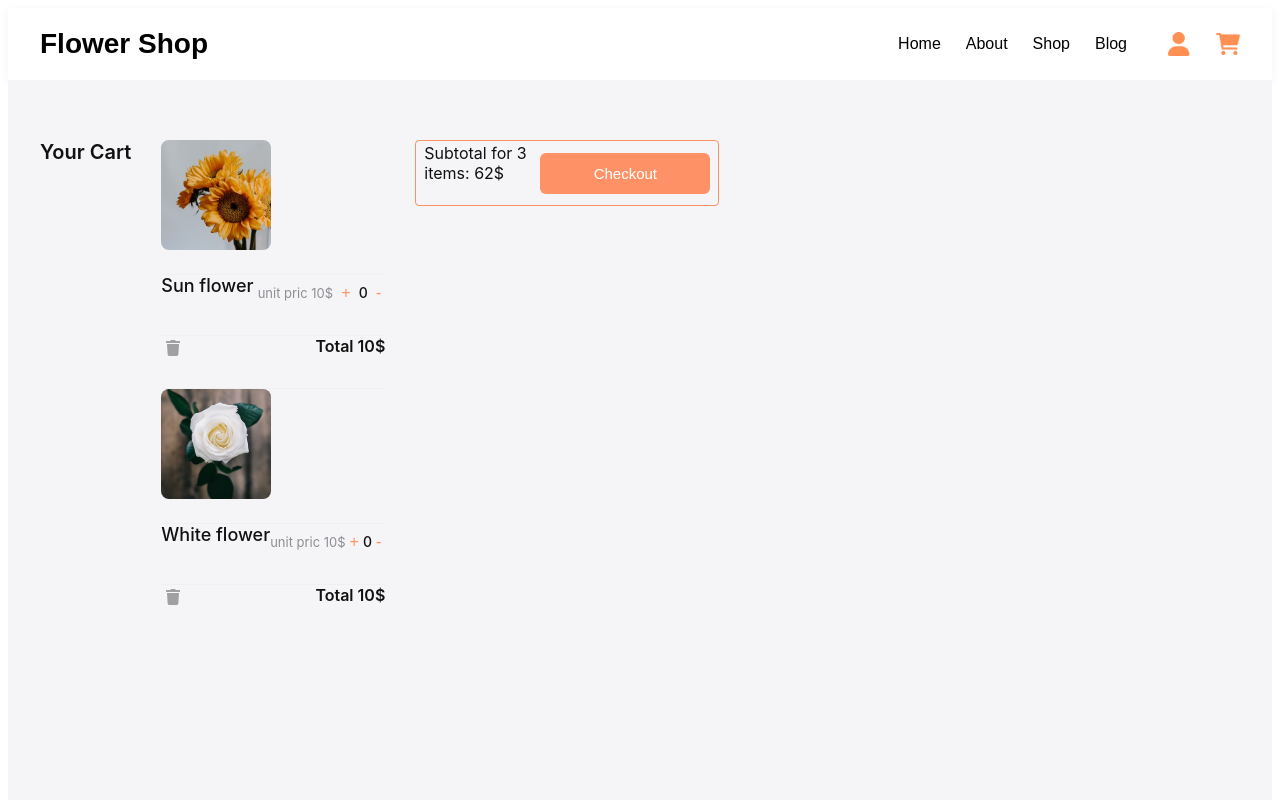
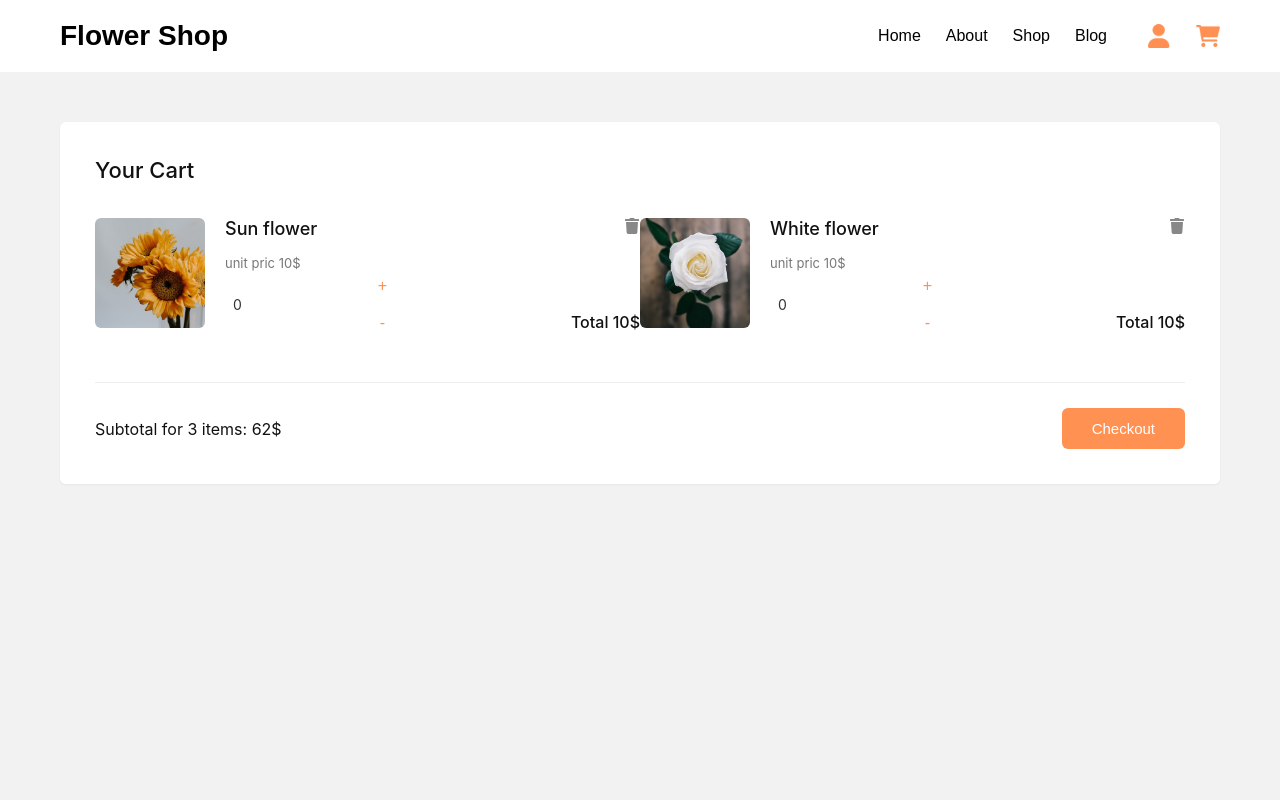
Before and after one commit to dilshodmahmaraimov22-ux/Flowers, a React (Vite) app: page /shop in a window 1280 px wide. Shown: the top 800 px of the page. Built offline with nearby package versions, Linux system fonts and the light colour scheme.

Commit message:
hatolar tog'irlandi

```diff
--- a/src/Components/Cart/Cart/Cart.css
+++ b/src/Components/Cart/Cart/Cart.css
@@ -1,146 +1,127 @@
-/* Konteyner */
+* {
+  box-sizing: border-box;
+  margin: 0;
+  padding: 0;
+}
+
+/* Общий контейнер */
 .container {
-  max-width: 1200px;
+  max-width: 1100px;
   margin: 0 auto;
   padding: 0 20px;
 }
 
-/* Asosiy Sektsiya */
+/* Серый background всей страницы */
 .cart {
-  background-color: #f5f5f7; /* Och kulrang fon */
-  padding: 60px 0;
+  background-color: #f2f2f2;
+  padding: 50px 0;
   font-family: -apple-system, BlinkMacSystemFont, "Segoe UI", Roboto, sans-serif;
-  min-height: 80vh;
+  min-height: 100vh;
 }
 
-/* --- IKKI BLOKNI YONMA-YON JOYLASH --- */
+/* Главная сетка: Левый блок (товары) и Правый блок (Checkout) */
 .cart__container {
   display: flex;
-  gap: 30px;
+  flex-wrap: wrap;
+  gap: 25px;
   align-items: flex-start;
-}
-
-/* Chap taroq (Oq blok) */
-.cart__left {
-  flex: 1;
   background-color: #ffffff;
-  border-radius: 12px;
-  padding: 32px;
-  box-shadow: 0 2px 10px rgba(0, 0, 0, 0.02);
+  padding: 35px;
+  border-radius: 6px;
+  box-shadow: 0 1px 3px rgba(0, 0, 0, 0.05);
 }
 
 .cart__title {
-  font-size: 20px;
-  font-weight: 600;
+  width: 100%;
+  font-size: 22px;
+  font-weight: 500;
   color: #111111;
-  margin: 0 0 24px 0;
+  margin-bottom: 10px;
 }
 
+/* Основной список */
 .cart__list {
   list-style: none;
-  padding: 0;
-  margin: 0;
+  width: 100%;
   display: flex;
-  flex-direction: column;
+  flex-wrap: wrap;
+  justify-content: space-between;
+  row-gap: 30px;
 }
 
-/* Mahsulot qatort karkasi */
-.cart__item,
-.cart__items {
-  display: flex;
-  justify-content: space-between;
-  list-style: none;
-  padding-bottom: 24px;
-  border-bottom: 1px solid #f0f0f0;
-}
+/* --- СТИЛИ ДЛЯ ТОВАРОВ (cart__1 и cart__2) --- */
 
-.cart__items:last-child {
-  border-bottom: none;
-  padding-bottom: 0;
-}
-
-.cart__item-main {
-  display: flex;
-  gap: 20px;
+/* 1. Картинка */
+.cart__1:nth-child(1),
+.cart__2:nth-child(4) {
+  width: 120px;
 }
 
 .cart__img {
   width: 110px;
   height: 110px;
   object-fit: cover;
-  border-radius: 8px;
+  border-radius: 6px;
 }
 
-.cart__details {
+/* 2. Название, цена и кнопки + / - */
+.cart__1:nth-child(2),
+.cart__2:nth-child(5) {
+  flex: 1;
   display: flex;
   flex-direction: column;
   justify-content: space-between;
+  padding-left: 10px;
 }
 
 .cart__name {
   font-size: 18px;
   font-weight: 500;
   color: #111111;
-  margin: 0;
-}
-
-.cart__sub {
-  font-size: 13px;
-  color: #a0a0a0;
-  margin-top: 2px;
 }
 
 .cart__text {
   font-size: 13px;
-  color: #8e8e93;
-  margin: 10px 0 4px 0;
+  color: #777777;
+  margin-top: 15px;
+  margin-bottom: 5px;
 }
 
-/* --- PLUS/MINUS TUGMALARI (ZARGALDOSH BORDER) --- */
-.cart__item2,
-.cart__item3 {
-  display: inline-flex;
-  align-items: center;
-  border: 1px solid #ff9166; /* Sabzirang chegara */
-  border-radius: 4px;
-  padding: 2px 8px;
-  gap: 12px;
-  width: fit-content;
-  list-style: none;
-}
-
+/* Кнопки переключателя количества (+ и -) */
 .cart__btn {
   background: none;
   border: none;
-  color: #ff9166;
+  color: #ff9153;
   font-size: 16px;
-  font-weight: 500;
   cursor: pointer;
-  padding: 0 4px;
+  padding: 0 6px;
 }
 
 .cart__count {
+  display: inline-block;
   font-size: 14px;
-  font-weight: 500;
-  color: #111111;
+  font-weight: 400;
+  color: #333333;
+  margin: 0 8px;
 }
 
-/* O'chirish va Total hisob (O'ng burchak) */
-.cart__item-side {
+/* 3. Иконка корзины и Total */
+.cart__1:nth-child(3),
+.cart__2:nth-child(6) {
   display: flex;
   flex-direction: column;
   justify-content: space-between;
   align-items: flex-end;
+  min-width: 100px;
 }
 
 .cart__trash {
   background: none;
   border: none;
-  color: #a0a0a0;
+  color: #888888;
   font-size: 16px;
   cursor: pointer;
-  padding: 4px;
-  transition: color 0.2s ease;
+  transition: color 0.2s;
 }
 
 .cart__trash:hover {
@@ -149,59 +130,39 @@
 
 .cart__total {
   font-size: 16px;
-  font-weight: 600;
+  font-weight: 500;
   color: #111111;
-  margin: 0;
 }
 
-/* --- O'NG TARAF (CHECKOUT KARTASI) --- */
-.cart__right {
-  width: 340px;
-}
-
-.cart__item4 {
-  background-color: #ffffff;
-  border-radius: 12px;
-  padding: 24px;
-  box-shadow: 0 2px 10px rgba(0, 0, 0, 0.02);
-  list-style: none;
+/* --- СТИЛИ ДЛЯ БЛОКА CHECKOUT (cart__item2) --- */
+.cart__item2 {
+  width: 100%;
+  margin-top: 20px;
+  padding-top: 25px;
+  border-top: 1px solid #eeeeee;
+  display: flex;
+  justify-content: space-between;
+  align-items: center;
 }
 
 .cart__title2 {
   font-size: 16px;
   font-weight: 400;
   color: #111111;
-  margin: 0 0 20px 0;
-}
-
-.cart__title2 strong {
-  font-weight: 700;
 }
 
 .cart__check {
-  width: 100%;
-  background-color: #ff9166; /* Sabzirang tugma */
+  background-color: #ff9153;
   color: #ffffff;
   border: none;
   border-radius: 6px;
-  padding: 12px;
+  padding: 12px 30px;
   font-size: 15px;
   font-weight: 500;
   cursor: pointer;
-  transition: opacity 0.2s ease;
+  transition: background-color 0.2s;
 }
 
 .cart__check:hover {
-  opacity: 0.9;
+  background-color: #e07d43;
 }
-
-/* RESPONSIVE */
-@media (max-width: 900px) {
-  .cart__container {
-    flex-direction: column;
-  }
-
-  .cart__right {
-    width: 100%;
-  }
-}
--- a/src/Components/Cart/Cart/Cart.jsx
+++ b/src/Components/Cart/Cart/Cart.jsx
@@ -16,37 +16,36 @@ const Cart = () => {
             <div className="cart__container">
                 <h1 className='cart__title'>Your Cart</h1>
                 <ul className='cart__list'>
-                    <li className='cart__item'>
+                        <li className='cart__1'>
                             <img className='cart__img' src={cart1} alt="" />
                         </li>
-                    <li className='cart__item'>
+                        <li className='cart__1'>
                             <h1 className='cart__name'>Sun flower</h1>
                         <p className='cart__text'>unit pric 10$</p>
                         <button onClick={()=>setCount(count + 1)} className='cart__btn'>+</button>
                         <h1 className='cart__count'>{count}</h1>
                         <button onClick={()=>setCount(count - 1)} className='cart__btn'>-</button>
                         </li>
-                    <li className='cart__item'>
+                        <li className='cart__1'>
                             <button className='cart__trash'><FaTrash/></button>
                         <h1 className='cart__total'>Total 10$</h1>
                         </li>
 
-                    <li className='cart__items'>
+                        <li className='cart__2'>
                             <img className='cart__img' src={cart2} alt="" />
                         </li>
-                    <li className='cart__items'>
+                        <li className='cart__2'>
                             <h1 className='cart__name'>White flower</h1>
                         <p className='cart__text'>unit pric 10$</p>
                         <button onClick={()=>setSount(sount + 1)} className='cart__btn'>+</button>
                         <h1 className='cart__count'>{sount}</h1>
                         <button onClick={()=>setSount(sount - 1)} className='cart__btn'>-</button>
                         </li>
-                    <li className='cart__items'>
+                        <li className='cart__2'>
                             <button className='cart__trash'><FaTrash/></button>
                             <h1 className='cart__total'>Total 10$</h1>
                         </li>
-                </ul>
-                <ul className='cart__list'>
+
                     <li className='cart__item2'>
                         <h1 className='cart__title2'>Subtotal for 3 items: 62$</h1>
                         <button className='cart__check'>Checkout</button>
```
Lines whose indentation alone changed are shown as unchanged.
